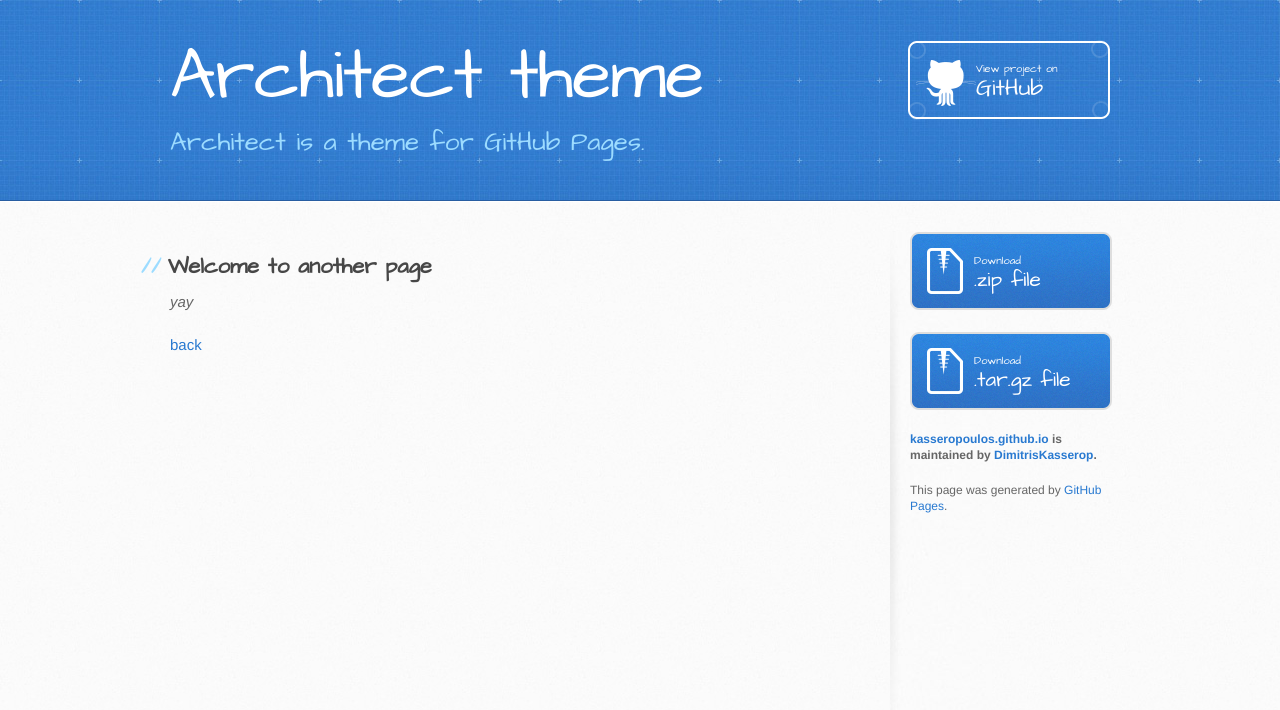
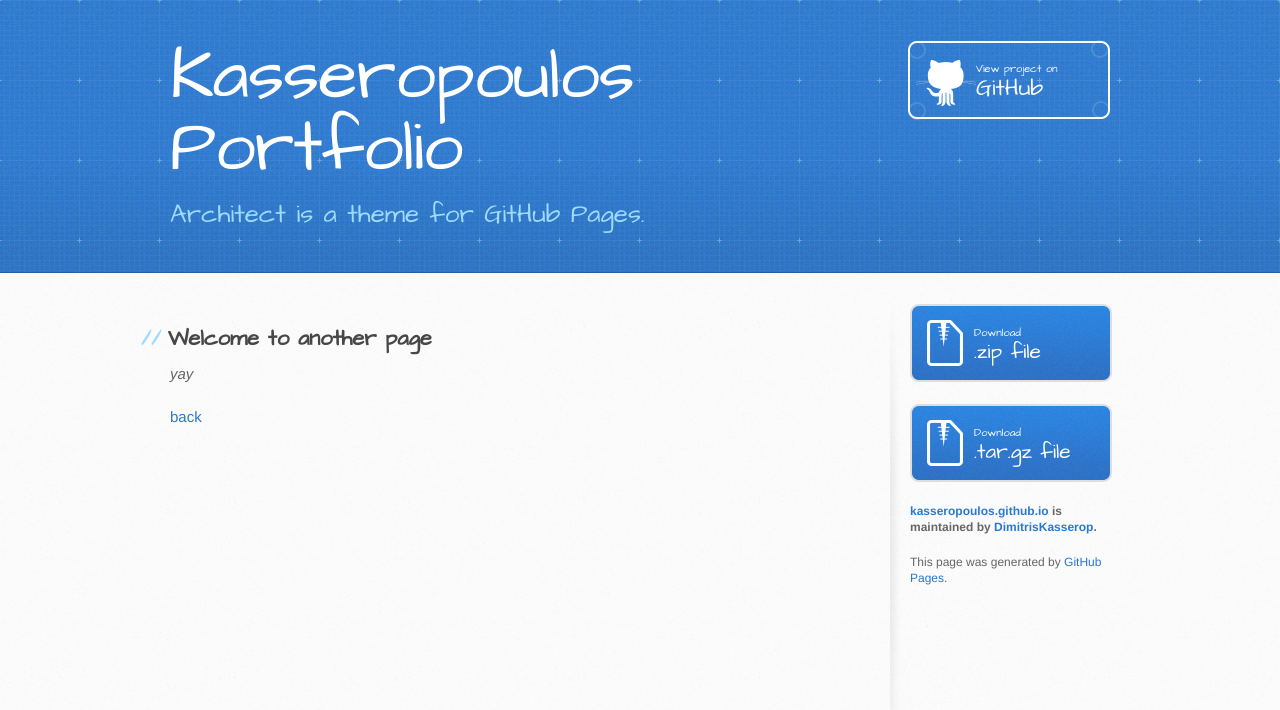
Before and after one commit to DimitrisKasserop/kasseropoulos.github.io, a Jekyll site: the page built from another-page.md, in a window 1280 px wide. Shown: the top 710 px of the page. Built offline with Jekyll 4.4.1, drawn with Linux system fonts in a browser that asks for light colours; our own code applies the rules of GitHub Pages for plain Markdown files.

Commit message:
Update _config.yml

```diff
--- a/_config.yml
+++ b/_config.yml
@@ -1,4 +1,4 @@
-title: Architect theme
+title: Kasseropoulos Portfolio
 description: Architect is a theme for GitHub Pages.
 show_downloads: true
 google_analytics:
```
